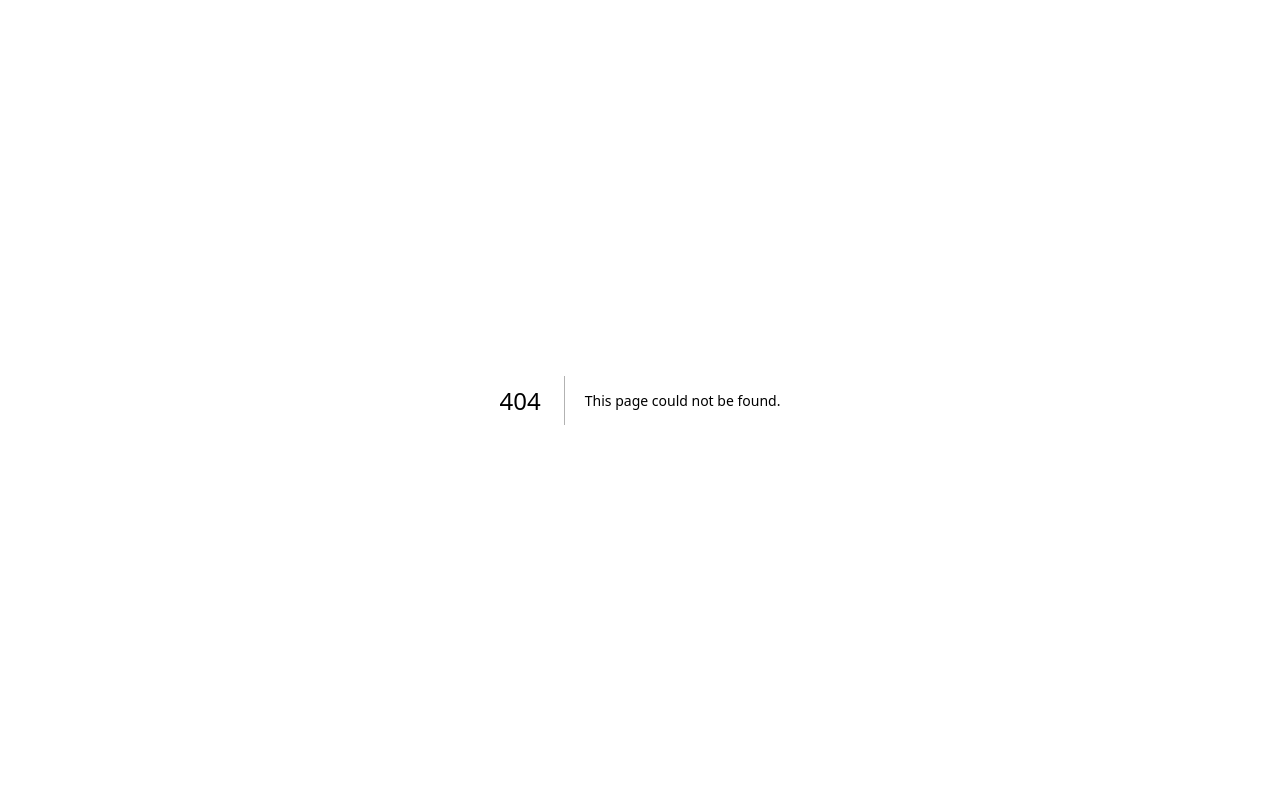
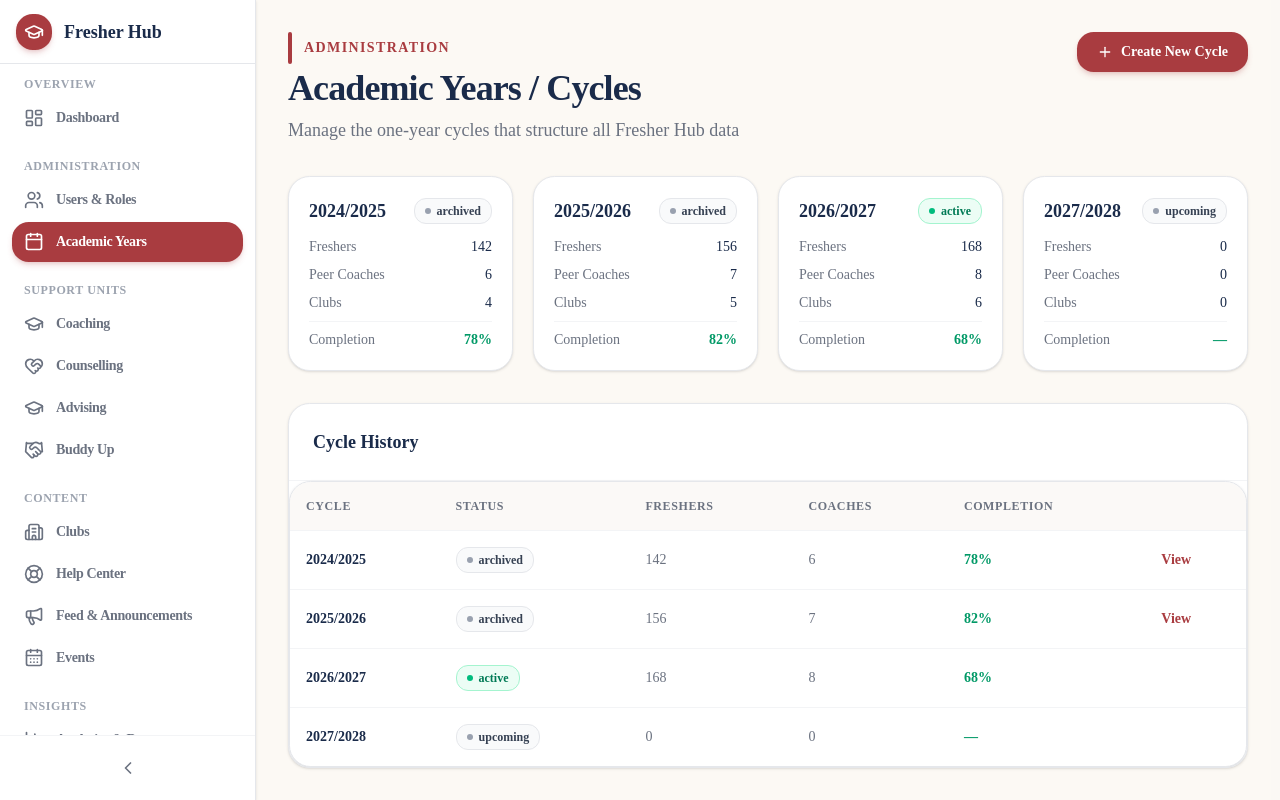
Before and after one commit to adoumouangnamouemmanuel/freshers_hub, a Next.js app in the folder apps/web/: page /dashboard/academic-years in a window 1280 px wide. Before the commit this address had no page. Built offline with nearby package versions, Linux system fonts and the light colour scheme.

Commit message:
feat: new admin page

```diff
--- /dev/null
+++ b/apps/web/app/dashboard/academic-years/page.tsx
@@ -0,0 +1,79 @@
+"use client";
+
+import { Calendar, Plus, Archive, CheckCircle2, Clock } from "lucide-react";
+import { AnimatedPage, AnimatedSection } from "@/components/ui/animated-container";
+import { PageHeader } from "@/components/ui/page-header";
+import { StatusBadge } from "@/components/ui/status-badge";
+import { DataTable } from "@/components/ui/data-table";
+
+const cycles = [
+  { id: "1", label: "2024/2025", status: "archived", freshers: 142, coaches: 6, clubs: 4, completionRate: "78%" },
+  { id: "2", label: "2025/2026", status: "archived", freshers: 156, coaches: 7, clubs: 5, completionRate: "82%" },
+  { id: "3", label: "2026/2027", status: "active", freshers: 168, coaches: 8, clubs: 6, completionRate: "68%" },
+  { id: "4", label: "2027/2028", status: "upcoming", freshers: 0, coaches: 0, clubs: 0, completionRate: "—" },
+];
+
+export default function AcademicYearsPage() {
+  return (
+    <AnimatedPage>
+      <PageHeader
+        title="Academic Years / Cycles"
+        description="Manage the one-year cycles that structure all Fresher Hub data"
+        badge="Administration"
+        action={
+          <button className="inline-flex items-center gap-2 px-5 py-2.5 rounded-xl bg-[#A93C40] text-white text-sm font-semibold hover:bg-[#A93C40]/90 transition-colors shadow-md shadow-[#A93C40]/20 cursor-pointer">
+            <Plus className="w-4 h-4" />
+            Create New Cycle
+          </button>
+        }
+      />
+
+      <div className="grid gap-5 grid-cols-1 sm:grid-cols-4">
+        {cycles.map((cycle) => (
+          <AnimatedSection key={cycle.id} className="rounded-2xl border bg-white p-5 shadow-sm hover:shadow-lg transition-all">
+            <div className="flex items-center justify-between mb-3">
+              <p className="font-bold text-lg text-[#1A2B4A]">{cycle.label}</p>
+              <StatusBadge status={cycle.status} />
+            </div>
+            <div className="space-y-2 text-sm">
+              <div className="flex justify-between">
+                <span className="text-[#6B7280]">Freshers</span>
+                <span className="font-medium text-[#1A2B4A]">{cycle.freshers}</span>
+              </div>
+              <div className="flex justify-between">
+                <span className="text-[#6B7280]">Peer Coaches</span>
+                <span className="font-medium text-[#1A2B4A]">{cycle.coaches}</span>
+              </div>
+              <div className="flex justify-between">
+                <span className="text-[#6B7280]">Clubs</span>
+                <span className="font-medium text-[#1A2B4A]">{cycle.clubs}</span>
+              </div>
+              <div className="flex justify-between pt-2 border-t border-[#f3f4f6]">
+                <span className="text-[#6B7280]">Completion</span>
+                <span className="font-semibold text-emerald-600">{cycle.completionRate}</span>
+              </div>
+            </div>
+          </AnimatedSection>
+        ))}
+      </div>
+
+      <AnimatedSection className="rounded-2xl border bg-white shadow-sm overflow-hidden">
+        <div className="p-6 border-b border-[#f3f4f6]">
+          <h2 className="text-lg font-semibold text-[#1A2B4A]">Cycle History</h2>
+        </div>
+        <DataTable
+          columns={[
+            { key: "label", header: "Cycle", render: (c: any) => <span className="font-semibold text-[#1A2B4A]">{c.label}</span> },
+            { key: "status", header: "Status", render: (c: any) => <StatusBadge status={c.status} /> },
+            { key: "freshers", header: "Freshers", render: (c: any) => <span className="text-[#6B7280]">{c.freshers}</span> },
+            { key: "coaches", header: "Coaches", render: (c: any) => <span className="text-[#6B7280]">{c.coaches}</span> },
+            { key: "completion", header: "Completion", render: (c: any) => <span className="font-semibold text-emerald-600">{c.completionRate}</span> },
+            { key: "actions", header: "", render: (c: any) => c.status === "archived" ? <button className="text-sm text-[#A93C40] font-semibold hover:underline cursor-pointer">View</button> : null },
+          ]}
+          data={cycles}
+          keyExtractor={(c: any) => c.id}
+        />
+      </AnimatedSection>
+    </AnimatedPage>
+  );
+}
```
